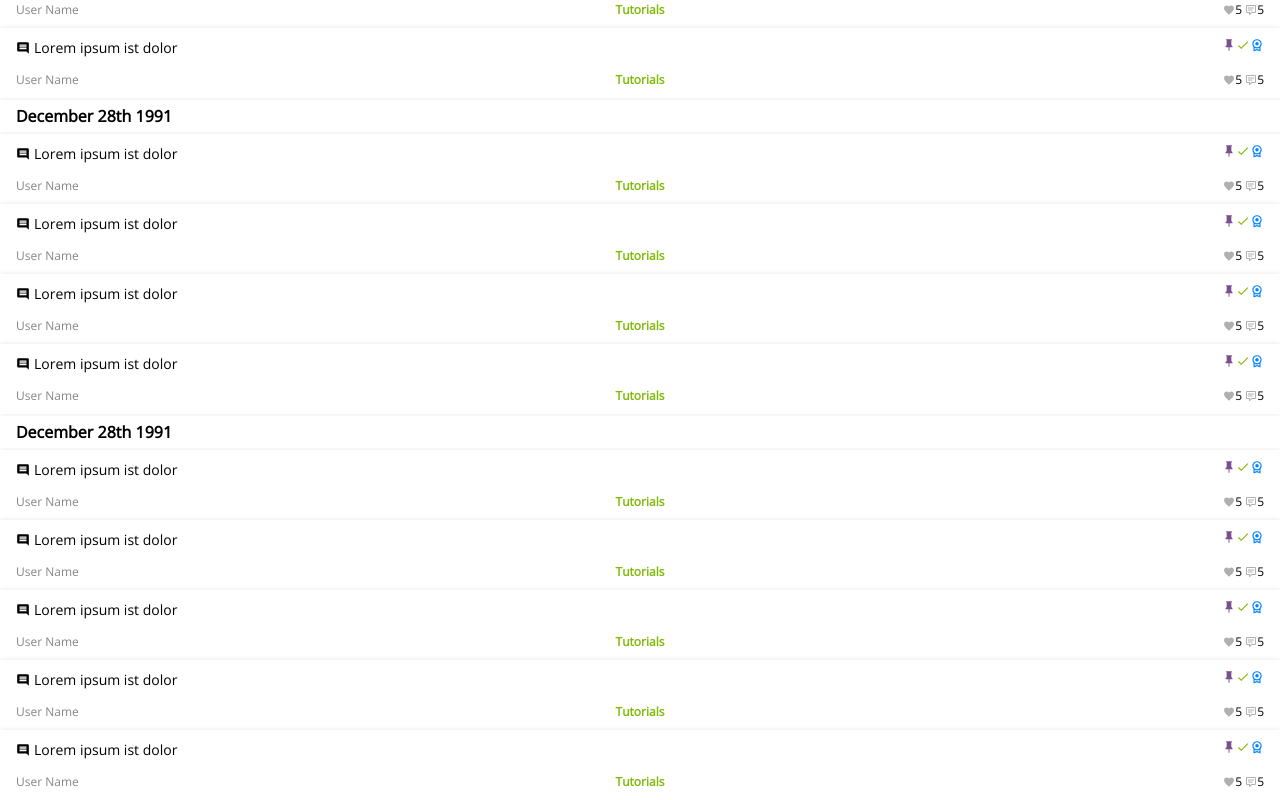
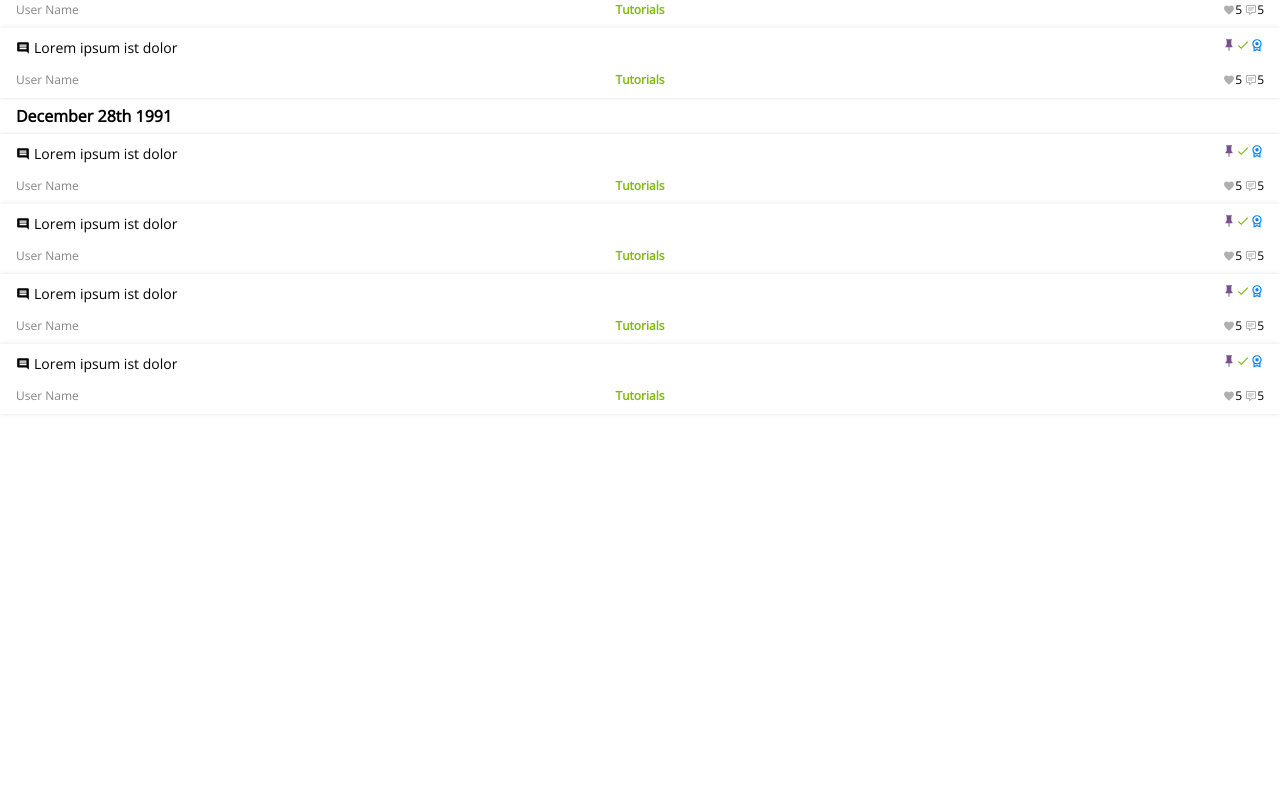
Before and after one commit to zhirnovv/edstem, a Vue app: page / in a window 1280 px wide. Shown: the part 518-1318 px from the top of the page. After the commit the page ends 932 px from the top, so only its background shows below. Built offline with nearby package versions, Linux system fonts and the light colour scheme.

Commit message:
Clean up thread

```diff
--- a/src/components/thread/Thread.vue
+++ b/src/components/thread/Thread.vue
@@ -30,14 +30,6 @@
     <Card title="Lorem ipsum ist dolor" :type="0"></Card>
     <Card title="Lorem ipsum ist dolor" :type="0"></Card>
     <Card title="Lorem ipsum ist dolor" :type="0"></Card>
-    <div class="Thread__sectionTitle">
-      December 28th 1991
-    </div>
-    <Card title="Lorem ipsum ist dolor" :type="0"></Card>
-    <Card title="Lorem ipsum ist dolor" :type="0"></Card>
-    <Card title="Lorem ipsum ist dolor" :type="0"></Card>
-    <Card title="Lorem ipsum ist dolor" :type="0"></Card>
-    <Card title="Lorem ipsum ist dolor" :type="0"></Card>
   </div>
 </template>
 
```
